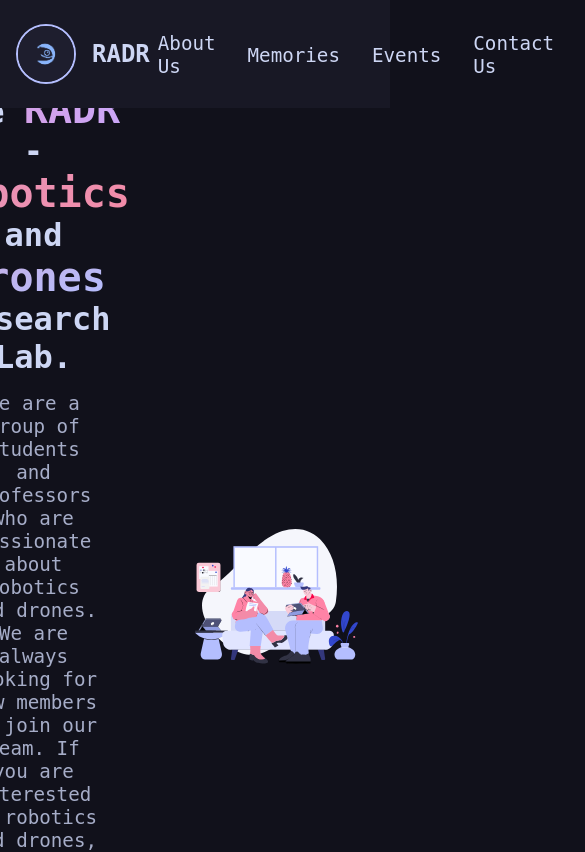
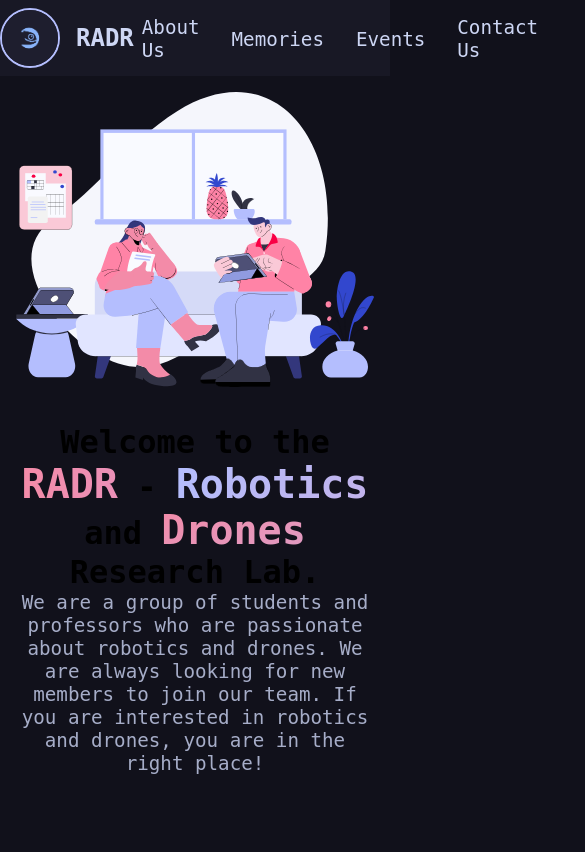
Before and after one commit to RTRA12/RTRA-official, an Angular app: page / in a window 390 px wide. Shown: the top 852 px of the page, 585 px wide, since content can reach past the window. Built offline with nearby package versions, Linux system fonts and the light colour scheme.

Commit message:
responsive hero secon is created

```diff
--- a/src/app/components/hero-section/hero-section.component.css
+++ b/src/app/components/hero-section/hero-section.component.css
@@ -1,30 +1,28 @@
-:host {
+
+.heroContainer {
+    width: 100vw;
     display: flex;
-    justify-content: center;
+    flex-wrap: wrap-reverse;
     align-items: center;
-    width: 100%;
-    height: fit-content;
-    /* background-color: var(--primary); */
-    padding: 2rem;
+    justify-content: space-around;
+    gap: 2rem;
+    padding: 1rem;
 }
 
-.heroContainer {
-    display: flex;
-    justify-content: center;
-    align-items: center;
-    flex-direction: column;
-    width: 50%;
-    height: 50%;
-    padding: 1rem;
-    gap: 1rem;
-    color: var(--text);
+.hero-text-container,.hero-image{
+    width: 35rem;
+
 }
+.hero-image img{
+    width: 100%;
 
-.heroTitle {
+}
+ .heroTitle {
     font-size: 2rem;
     font-weight: 700;
     text-align: center;
 }
+
 
 .heroTitle .highlight {
     background: linear-gradient(90deg, var(--accent2), var(--accent3));
@@ -39,7 +37,6 @@
     background-size: 500% auto;
     animation: gradientAnimation 5s ease-in-out infinite alternate;
 }
-
 .simpleHighlight {
     background: linear-gradient(127deg, var(--accent), var(--accent2));
     background-clip: text;
@@ -98,35 +95,3 @@
 .heroButton:active {
     transform: scale(0.95);
 }
-
-.illustration {
-    width: 50%;
-    height: 50%;
-    max-width: 100%;
-    max-height: 100%;
-    object-fit: contain;
-    margin: 5rem;
-    margin-top: 10rem;
-}
-
-@keyframes gradientAnimation {
-    0% {
-        background-position: 0% 50%;
-    }
-    100% {
-        background-position: 100% 50%;
-    }
-}
-
-
-
-
-
-/* new Code */
-
-.hero-video{
-    position: absolute;
-    width: 100%;
-    height: 100%;
-    z-index: -1;
-}
--- a/src/app/components/hero-section/hero-section.component.html
+++ b/src/app/components/hero-section/hero-section.component.html
@@ -1,4 +1,6 @@
-<div class="heroContainer">
+<section class="heroContainer">
+    <div class="hero-text-container">
+
         <h2 class="heroTitle">
             Welcome to the <span class="highlight">RADR</span> - <span class="simpleHighlight">Robotics</span> and <span class="simpleHighlight">Drones</span> Research Lab.
         </h2>
@@ -7,4 +9,8 @@
         </p>
         <button class="heroButton">Join Us</button>
     </div>
-<img src="/illustration.svg" alt="students maling robots" class="illustration" />
+    <div class="hero-image">
+
+        <img  src="/illustration.svg" alt="students maling robots" class="illustration" />
+    </div>
+</section>
--- a/src/app/components/nav-bar/nav-bar.component.css
+++ b/src/app/components/nav-bar/nav-bar.component.css
@@ -2,13 +2,14 @@
     display: flex;
     background-color: var(--surface);
     color: var(--text);
-    padding: 1rem;
+    /* padding: 1rem; */
     justify-content: space-between;
     align-items: center;
     width: 100%;
-    position: fixed;
+    position: sticky;
     top: 0;
     z-index: 10;
+    /* margin-bottom: 1rem; */
     height: fit-content;
 }
 
```
Lines whose indentation alone changed are shown as unchanged.
